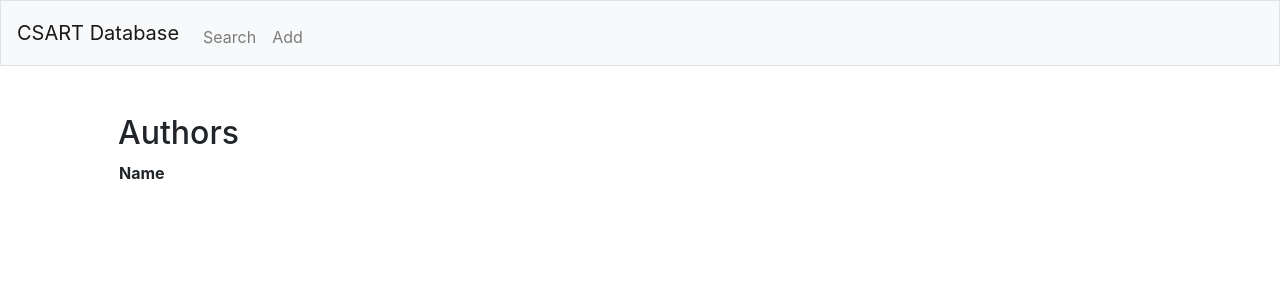
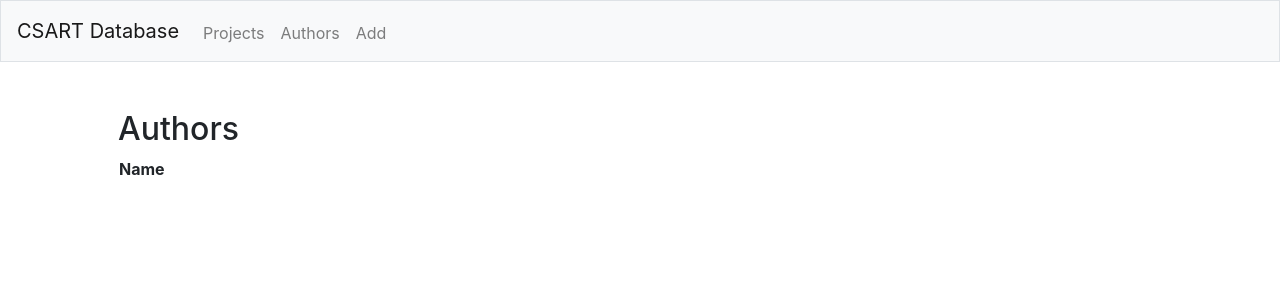
Before and after one commit to 17736581/csart-database, a Flask app: page / in a window 1280 px wide. Shown: the top 300 px of the page. Run offline with Flask 2, Linux system fonts and the light colour scheme; data comes from the database, SQL or seed files in the repository; lists and menus that the app fills with data are empty; some libraries are stand-ins or nearby versions.

Commit message:
added author_profile pages, changed search to project_search

```diff
--- a/application.py
+++ b/application.py
@@ -2,7 +2,7 @@
 #$env:FLASK_APP = "application"
 #$env:FLASK_ENV = "development"
 
-from flask import Flask, render_template, request
+from flask import Flask, render_template, request, jsonify
 from flask_mysqldb import MySQL
 
 app = Flask(__name__)
@@ -26,11 +26,10 @@ def hello_world():
     return render_template("index.html", authors=authors)
 
 # route to search projects
-# todo: finalise query to input form data
-@app.route("/search", methods=["GET", "POST"])
-def search():
+@app.route("/projects", methods=["GET", "POST"])
+def projects():
     if request.method == "GET":
-        return render_template("search.html")
+        return render_template("project_search.html")
 
     if request.method == "POST":
         cursor = mysql.connection.cursor()
@@ -47,7 +46,49 @@ def search():
                 GROUP BY projects.project_name"""
         cursor.execute(query, ["%"+author+"%"])
         projects = cursor.fetchall()
-        return render_template("search_results.html", projects=projects)
+        return render_template("project_results.html", projects=projects)
+
+# route to search authors
+@app.route("/authors", methods=["GET", "POST"])
+def authors():
+    if request.method == "GET":
+        return render_template("author_search.html")
+
+    if request.method == "POST":
+        cursor = mysql.connection.cursor()
+        author = request.form.get("author_name")
+        query = """SELECT * FROM authors
+                LEFT JOIN other_names ON other_names.author_id = authors.author_id
+                WHERE author_name LIKE %s
+                GROUP BY author_name"""
+        cursor.execute(query, ["%"+author+"%"])
+        author_results = cursor.fetchall()
+        return render_template("author_results.html", author_results=author_results)
+
+
+@app.route("/authors/<id>/")
+def users(id):
+    cursor = mysql.connection.cursor()
+    auth_query = """SELECT * FROM authors
+               LEFT JOIN other_names ON other_names.author_id = authors.author_id
+               WHERE authors.author_id = %s"""
+    cursor.execute(auth_query, [id])
+    author_results = cursor.fetchall()
+
+    proj_query = """ SELECT *, GROUP_CONCAT(CONCAT(' ', authors.author_name)) authors
+                FROM project_authors
+                INNER JOIN projects ON projects.project_id = project_authors.project_id
+                INNER JOIN authors ON authors.author_id = project_authors.author_id
+                WHERE project_authors.project_id IN
+	            (SELECT project_authors.project_id FROM project_authors
+	            INNER JOIN authors ON authors.author_id = project_authors.author_id
+	            INNER JOIN projects ON projects.project_id = project_authors.project_id
+	            WHERE authors.author_id = %s)
+                GROUP BY projects.release_date DESC"""
+    cursor.execute(proj_query, [id])
+    project_results = cursor.fetchall()
+    return render_template("author_profile.html", author_results=author_results, project_results=project_results)
+
 
 # route to add projects
 @app.route("/add", methods=["GET", "POST"])
@@ -60,12 +101,12 @@ def add():
         form_data = request.form.to_dict()
 
         #Add project to projects table
-        project_query = """INSERT INTO projects(project_name, url, start_date, end_date, release_date, country, funding_org, funding_amount)
+        project_insert = """INSERT INTO projects(project_name, url, start_date, end_date, release_date, country, funding_org, funding_amount)
         VALUES (%s,%s,%s,%s,%s,%s,%s,%s)"""
         for k in form_data:
             if form_data[k] == '':
                 form_data[k] = None
-        cursor.execute(project_query, [form_data["project_name"], form_data["url"], form_data["start_date"], form_data["end_date"], form_data["release_date"], form_data["country"], form_data["funding_org"], form_data["funding_amount"]])
+        cursor.execute(project_insert, [form_data["project_name"], form_data["url"], form_data["start_date"], form_data["end_date"], form_data["release_date"], form_data["country"], form_data["funding_org"], form_data["funding_amount"]])
         #Get the project_id of the project using LAST_INSERT_ID()
         cursor.execute("""SELECT LAST_INSERT_ID()""")
         project_id = cursor.fetchone()['LAST_INSERT_ID()']
@@ -82,8 +123,6 @@ def add():
         for i in form_authors:
             cursor.execute("SELECT * FROM authors WHERE author_name = %s", [form_authors[i]])
             author_fetch = cursor.fetchall()
-            print(project_id)
-            print(author_fetch[0]['author_id'])
             #if author not in database: add new author row, add new project_author row
             if len(author_fetch) == 0:
                 cursor.execute("""INSERT INTO authors(`author_name`) VALUES (%s)""", [form_authors[i]])
@@ -96,13 +135,10 @@ def add():
                 #TODO create redirect for errors
                 print("More than one author found")
 
-        #Add author and project ids to project_authors associative table
-        #loop through all authors, getting their author_id and adding a new row to project_authors along with the project_id
-#        for i in form_authors:
- #           cursor.execute("""SELECT author_id FROM authors WHERE author_name = %s""", [form_authors[i]])
-  #          author_id = cursor.fetchone()['author_id']
-   #         cursor.execute("""INSERT INTO project_authors VALUES (%s, %s)""", [project_id, author_id])
+        mysql.connection.commit()
+        return render_template("added.html", form_data=form_data)
 
+# NAMES=["abc","abcd","abcde","abcdef"]
 
-#       mysql.connection.commit()
-        return render_template("added.html", form_data=form_data)
+# @app.route('/_autocomplete')
+# def autocomplete():
--- a/templates/index.html
+++ b/templates/index.html
@@ -16,9 +16,10 @@
     <tbody>
         {% for row in authors %}
             <tr>
-                <td>{{ row["author_name"] }}</td>
+                <td id="author_name">{{ row["author_name"] }}</td>
         {% endfor %}
             </tr>
     </tbody>
 </table>
+
 {% endblock %}
--- a/templates/layout.html
+++ b/templates/layout.html
@@ -8,6 +8,8 @@
         <!-- http://getbootstrap.com/docs/4.5/ -->
         <link rel="stylesheet" href="https://cdn.jsdelivr.net/npm/bootstrap@4.5.3/dist/css/bootstrap.min.css" integrity="sha384-TX8t27EcRE3e/ihU7zmQxVncDAy5uIKz4rEkgIXeMed4M0jlfIDPvg6uqKI2xXr2" crossorigin="anonymous">
 
+        <script src="//ajax.googleapis.com/ajax/libs/jquery/1.9.1/jquery.min.js"></script>
+
         {% block head %}{% endblock %}
 
         <title>CSART Database: {% block title %}{% endblock %}</title>
@@ -15,8 +17,9 @@
     <body>
         <nav class="navbar navbar-expand-md navbar-light bg-light border">
             <a class="navbar-brand" href="/">CSART Database</a>
-            <ul class="navbar-nav mr-auto mt-2">
-                <li class="nav-item"></li><a class="nav-link" href="/search">Search</a></li>
+            <ul class="navbar-nav mr-auto mt-1">
+                <li class="nav-item"></li><a class="nav-link" href="/projects">Projects</a></li>
+                <li class="nav-item"></li><a class="nav-link" href="/authors">Authors</a>
                 <li class="nav-item"></li><a class="nav-link" href="/add">Add</a></li>
             </ul>
         </nav>
```
Also changed, not shown: templates/search.html (deleted, +0 -18 lines), templates/search_results.html (deleted, +0 -26 lines).
